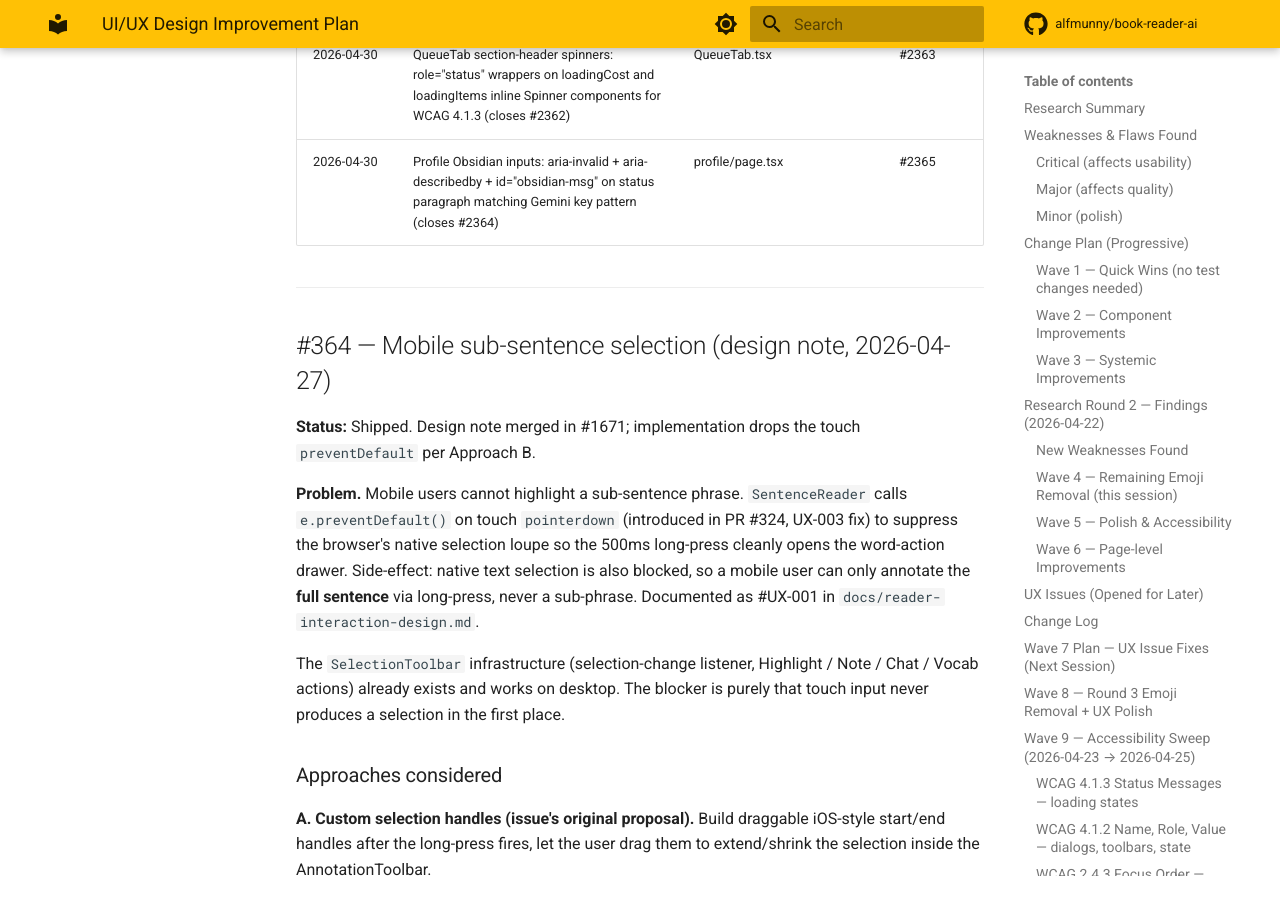
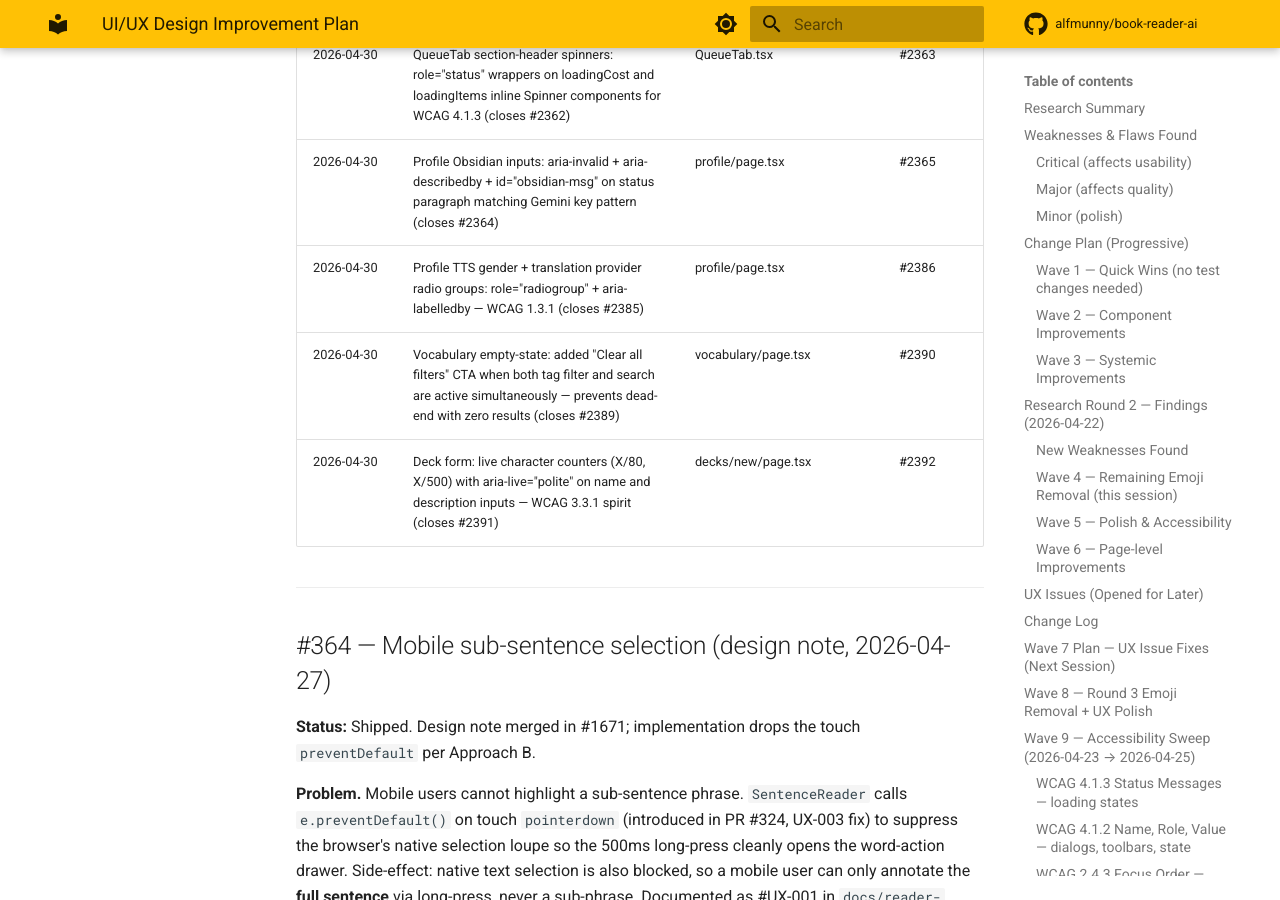
Before and after one commit to alfmunny/book-reader-ai, an MkDocs documentation site: the page built from docs/design-improvement-plan.md, in a window 1280 px wide and 900 px high, scrolled down 22860 px. Built offline with MkDocs 1.6.1 and Material for MkDocs 9.7.7, drawn with Linux system fonts in a browser that asks for light colours; comment, search, counter and statistics services are not loaded.

Commit message:
docs: log Wave 17 UX fixes in design-improvement-plan.md (closes #2385, #2389, #2391)
Add Change Log entries for recent UX improvements shipped in PRs #2386,
#2390, and #2392: radio group WCAG 1.3.1 fix, vocabulary filter dead-end
fix, and deck form character counters.

Co-Authored-By: Claude Sonnet 4.6 <noreply@anthropic.com>

```diff
--- a/docs/design-improvement-plan.md
+++ b/docs/design-improvement-plan.md
@@ -433,6 +433,9 @@ Systematic WCAG 2.1 AA pass covering loading states, dialog semantics, focus man
 | 2026-04-30 | Deck name input: aria-required="true" for screen reader required-field announcement without native validation side-effects (closes #2360) | decks/new/page.tsx | #2361 |
 | 2026-04-30 | QueueTab section-header spinners: role="status" wrappers on loadingCost and loadingItems inline Spinner components for WCAG 4.1.3 (closes #2362) | QueueTab.tsx | #2363 |
 | 2026-04-30 | Profile Obsidian inputs: aria-invalid + aria-describedby + id="obsidian-msg" on status paragraph matching Gemini key pattern (closes #2364) | profile/page.tsx | #2365 |
+| 2026-04-30 | Profile TTS gender + translation provider radio groups: role="radiogroup" + aria-labelledby — WCAG 1.3.1 (closes #2385) | profile/page.tsx | #2386 |
+| 2026-04-30 | Vocabulary empty-state: added "Clear all filters" CTA when both tag filter and search are active simultaneously — prevents dead-end with zero results (closes #2389) | vocabulary/page.tsx | #2390 |
+| 2026-04-30 | Deck form: live character counters (X/80, X/500) with aria-live="polite" on name and description inputs — WCAG 3.3.1 spirit (closes #2391) | decks/new/page.tsx | #2392 |
 
 ---
 
```
